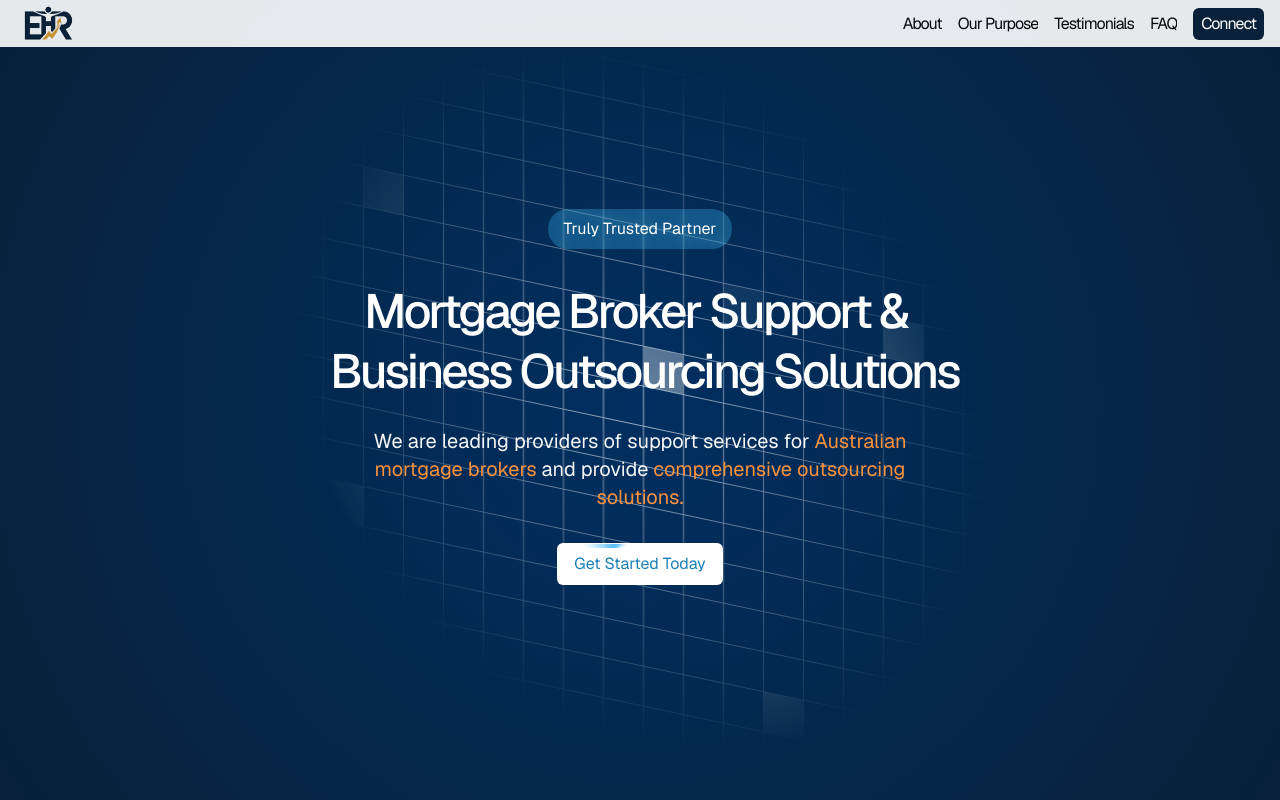
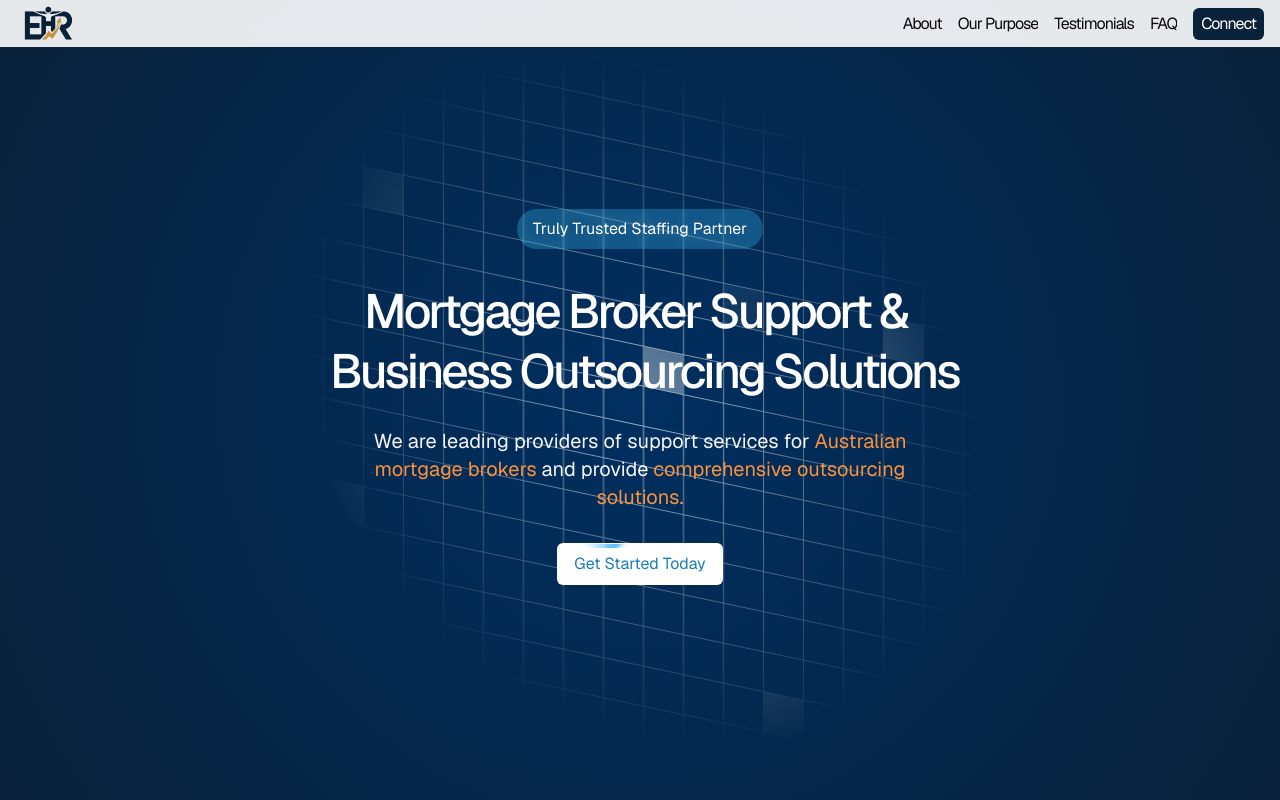
Before and after one commit to nishanneupane/hr-outsourcing, a Next.js app: page / in a window 1280 px wide. Shown: the top 800 px of the page. Built offline with nearby package versions, Linux system fonts and the light colour scheme.

Commit message:
update : design

```diff
--- a/src/sections/hero.jsx
+++ b/src/sections/hero.jsx
@@ -12,7 +12,7 @@ const Hero = () => {
                 <div className="relative flex flex-col w-full items-center justify-center rounded-lg px-4 container py-24">
                     <BlurFade yOffset='0' className='z-10 py-2 px-4 mb-8 bg-sky-400/30 rounded-full backdrop-blur-sm text-sm md:text-base' delay={0.25}>
                         <p className="flex justify-center w-max text-white  text-sm md:text-base">
-                            Truly Trusted Partner
+                            Truly Trusted Staffing  Partner
                         </p>
                     </BlurFade>
                     <BlurFade yOffset='0' delay={0.5}>
```
